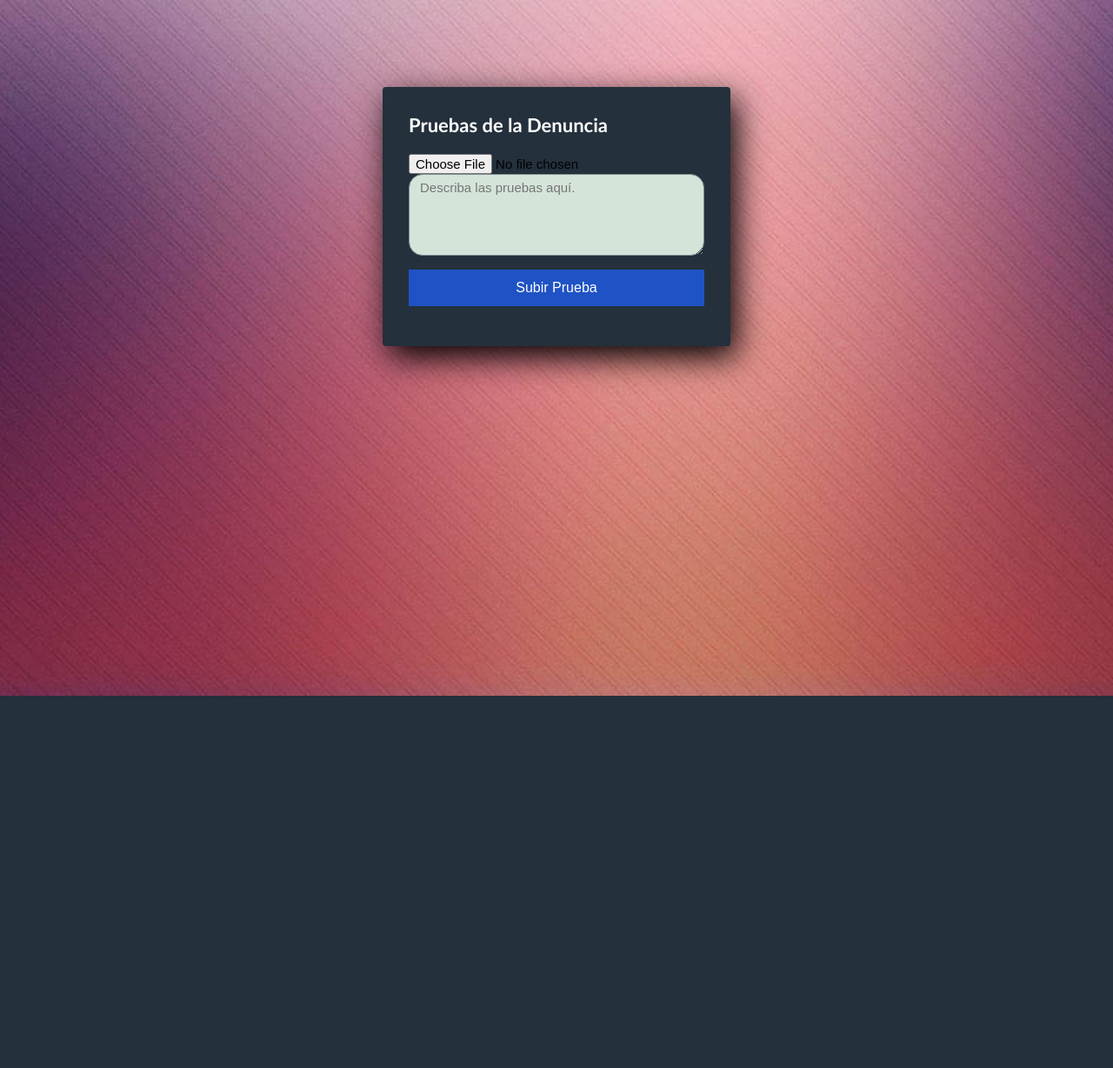
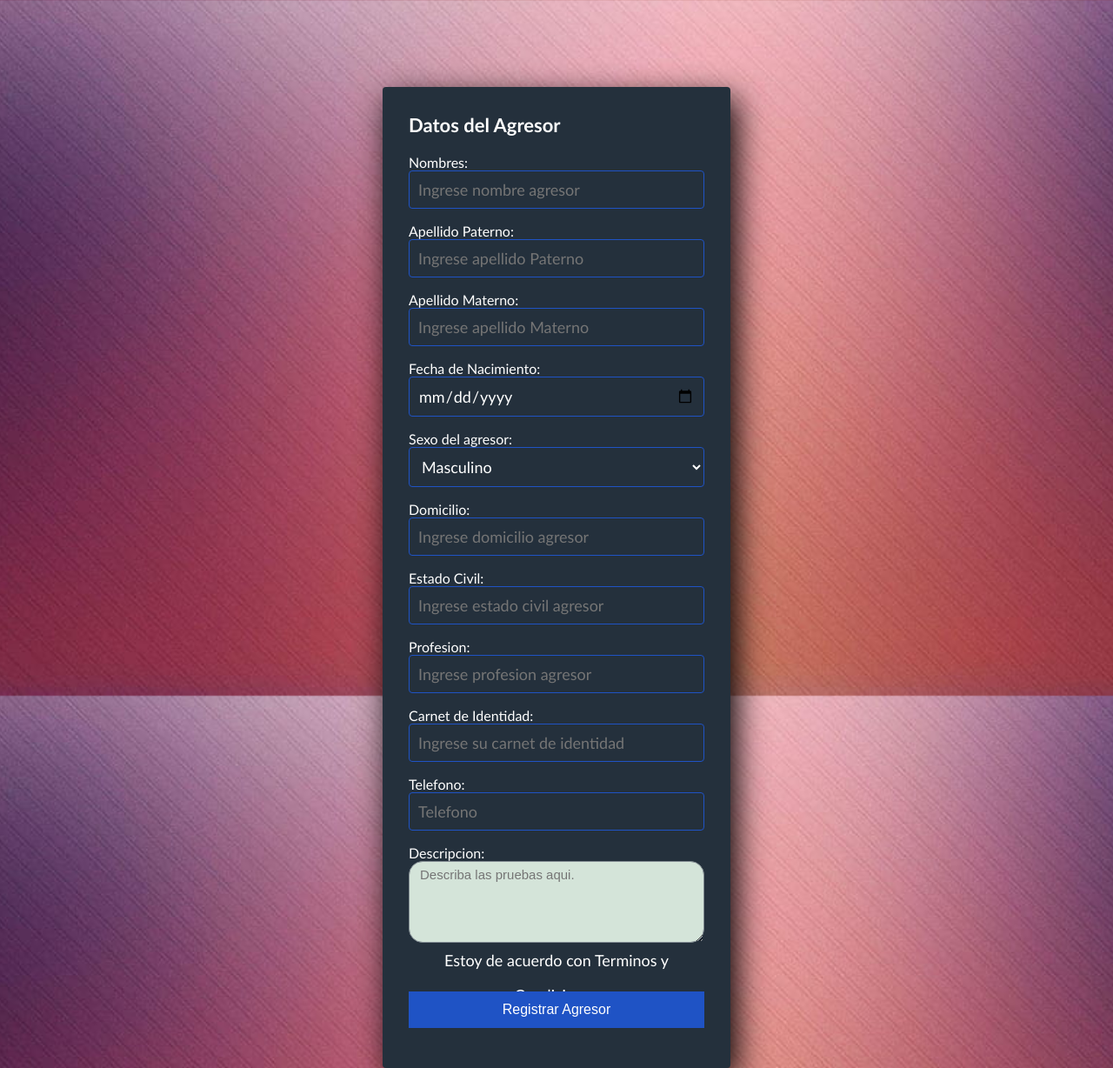
Before and after one commit to samu022/INF281-Sistema-contra-la-violencia, a PHP site: page /Reporte_denuncias/prueba.php in a window 1280 px wide. Shown: the whole page at 87% size. Before the commit the page ends 800 px from the top, so only its background shows below. Run offline with PHP 8.4, Linux system fonts and the light colour scheme.

Commit message:
Update prueba.php

```diff
--- a/vista/Reporte_denuncias/prueba.php
+++ b/vista/Reporte_denuncias/prueba.php
@@ -4,23 +4,63 @@
     <meta charset="UTF-8">
     <meta name="viewport" content="width=device-with, initial-scale=1.0">
     <meta http-equiv="X-UA-Compatible" content="ie=edge">
-    <link rel="stylesheet" href="../css/styles.css">
-    <title>Pruebas</title>
+    <link rel="stylesheet" href="styles.css">
+    <title>Datos del Agresor</title>
 </head>
 <body>
-  <form action="" method="POST" enctype="multipart/form-data">
     <section class="form-register">
-      <h4>Pruebas de la Denuncia</h4>
-
-      <input type="file" name="form_fields[field_3fc0355]" id="form-field-field_3fc0355" class="archivo" data-maxsize="2" data-maxsize-message="This file exceeds the maximum allowed size.">
-      <textarea class="descripcion" name="form_fields[message]" id="form-field-message" rows="4" placeholder="Describa las pruebas aquí." required="required" aria-required="true"></textarea>
-
-      <input class="botons" type="submit" value="Subir Prueba" name="subePrueba">
+      <h4>Datos del Agresor</h4>
+      <form action="" class="formulario" method="POST">
+        <div class="formulario__grupo-input">
+            <label for="nombre">Nombres:</label>
+            <input class="controls" type="text" name="nombres" id="nombres" placeholder="Ingrese nombre agresor" required>
+        </div>
+        <div class="formulario__grupo-input">
+            <label for="paterno">Apellido Paterno:</label>
+            <input class="controls" type="text" name="apellidoP" id="apellidoP" placeholder="Ingrese apellido Paterno" required>
+        </div>
+        <div class="formulario__grupo-input">
+            <label for="Materno">Apellido Materno:</label>
+            <input class="controls" type="text" name="apellidoM" id="apellidoM" placeholder="Ingrese apellido Materno">
+        </div>
+        <div class="formulario__grupo-input">
+            <label for="fechaNacimiento">Fecha de Nacimiento:</label>
+            <input class="controls" type="date" name="fechaNacimiento" id="fechaNacimiento Agresor" required>
+        </div>
+        <div class="formulario__grupo-input">
+            <label for="sexo">Sexo del agresor:</label>
+            <select class="controls" name="sexo" id="sexo" required>
+                <option value="Masculino">Masculino</option>
+                <option value="Femenino">Femenino</option>
+            </select>
+        </div>
+        <div class="formulario__grupo-input">
+            <label for="domicilioAgresor">Domicilio:</label>
+            <input class="controls" type="text" name="dir" id="dir" placeholder="Ingrese domicilio agresor" required>
+        </div>
+        <div class="formulario__grupo-input">
+            <label for="estadoCivil">Estado Civil:</label>
+            <input class="controls" type="text" name="est" id="est" placeholder="Ingrese estado civil agresor">
+        </div>
+        <div class="formulario__grupo-input">
+            <label for="profesion">Profesion:</label>
+            <input class="controls" type="text" name="prof" id="prof" placeholder="Ingrese profesion agresor">
+        </div>
+        <div class="formulario__grupo-input">
+            <label for="carnet">Carnet de Identidad:</label>
+            <input class="controls" type="text" name="carnet" id="carnet" placeholder="Ingrese su carnet de identidad" required>
+        </div>
+        <div class="formulario__grupo-input">
+            <label for="telefono">Telefono:</label>
+            <input class="controls" type="text" name="tel" id="tel" placeholder="Telefono" >
+        </div>
+        <div class="formulario__grupo-input">
+            <label for="descripcion">Descripcion:</label>
+            <textarea class="descripcion" name="form_fields[message]" id="form-field-message" rows="4" placeholder="Describa las pruebas aqui." required="required" aria-required="true"></textarea>
+        </div>
+    </form>
+        <p>Estoy de acuerdo con <a href="#">Terminos y Condiciones</a></p>
+        <input class="botons" type="submit" value="Registrar Agresor" name="registrarAgresor">
     </section>
-  </form>
-  <!--<footer>
-        <center>© 2023 Mi Página Web de Denuncias</center>
-    </footer>-->
 </body>
-
 </html>
```
